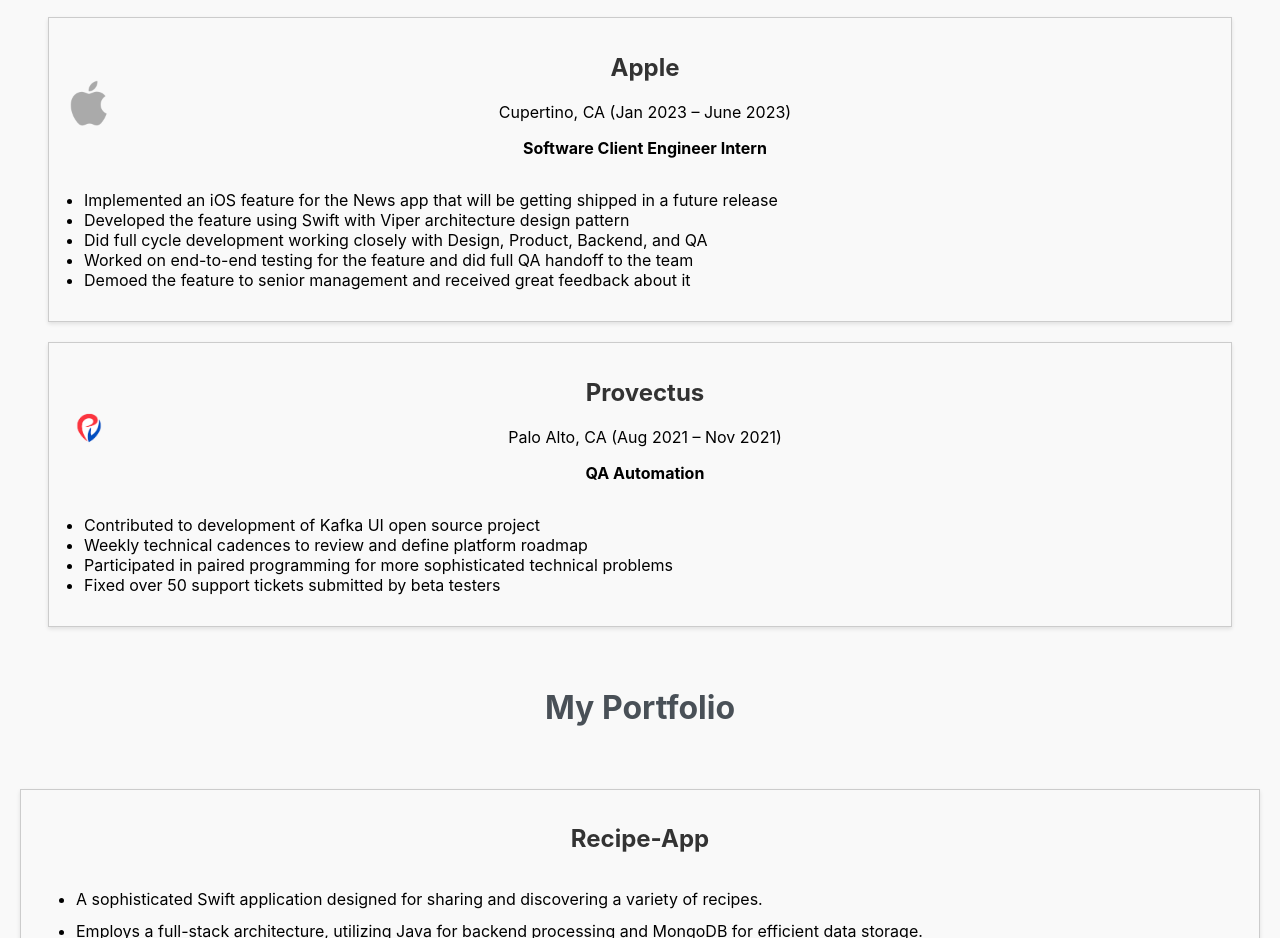
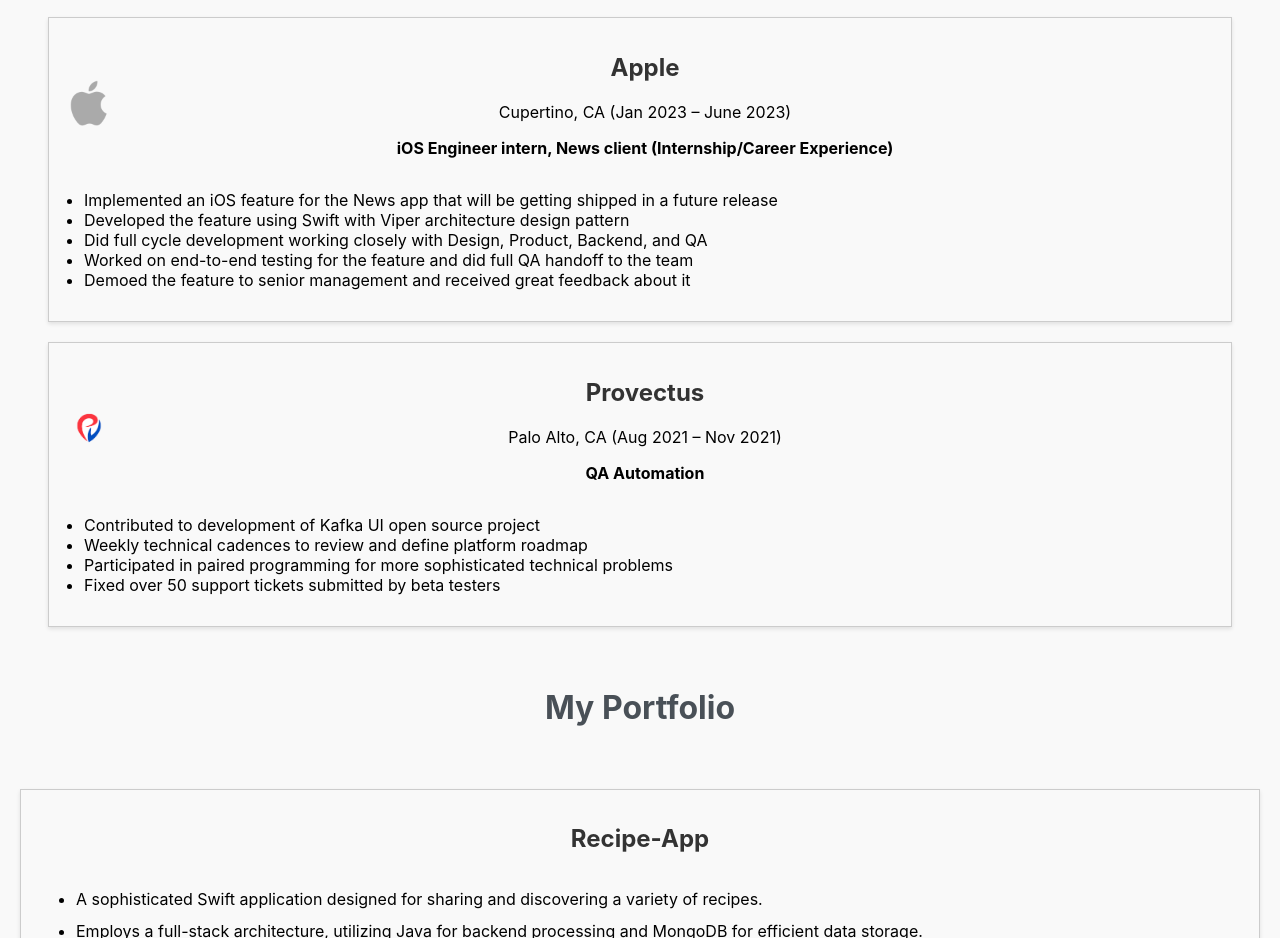
Before and after one commit to Alex-Shirazi1/My-Personal-Site, a React (Create React App) app in the folder my-personal-site/: page / in a window 1280 px wide. Shown: the part 1100-2038 px from the top of the page. Built offline with nearby package versions, Linux system fonts and the light colour scheme.

Commit message:
Updates to resume

```diff
--- a/my-personal-site/src/components/Experience.js
+++ b/my-personal-site/src/components/Experience.js
@@ -3,7 +3,7 @@ const experiences = [
         company: 'Apple',
         location: 'Cupertino, CA',
         duration: 'Jan 2023 – June 2023',
-        role: 'Software Client Engineer Intern',
+        role: 'iOS Engineer intern, News client (Internship/Career Experience)',
         logo: `${process.env.PUBLIC_URL}/apple-logo.png`,
         tasks: [
             'Implemented an iOS feature for the News app that will be getting shipped in a future release',
```
Also changed, not shown: 1 other file (tests, documents, lock files or other folders).
